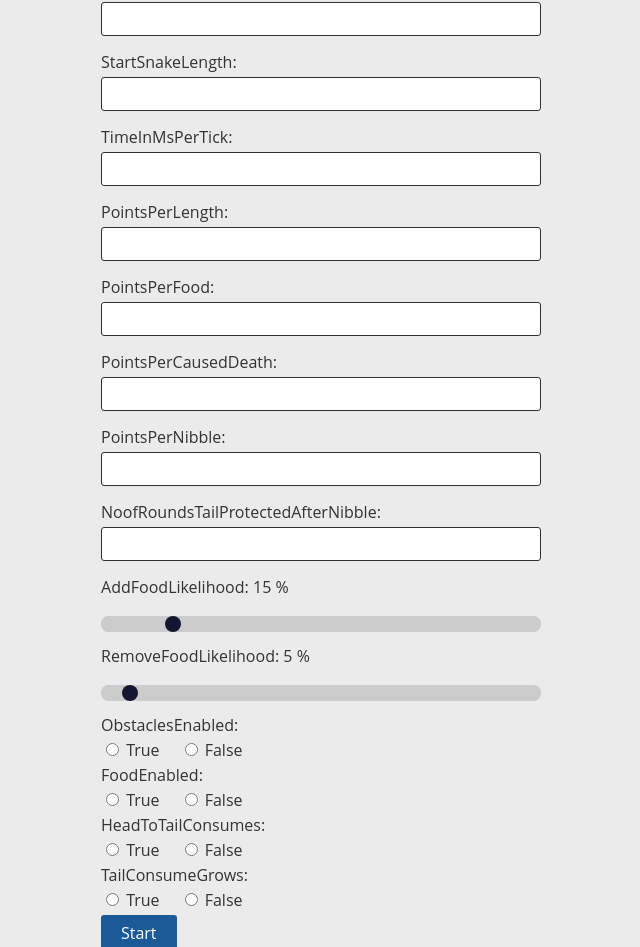
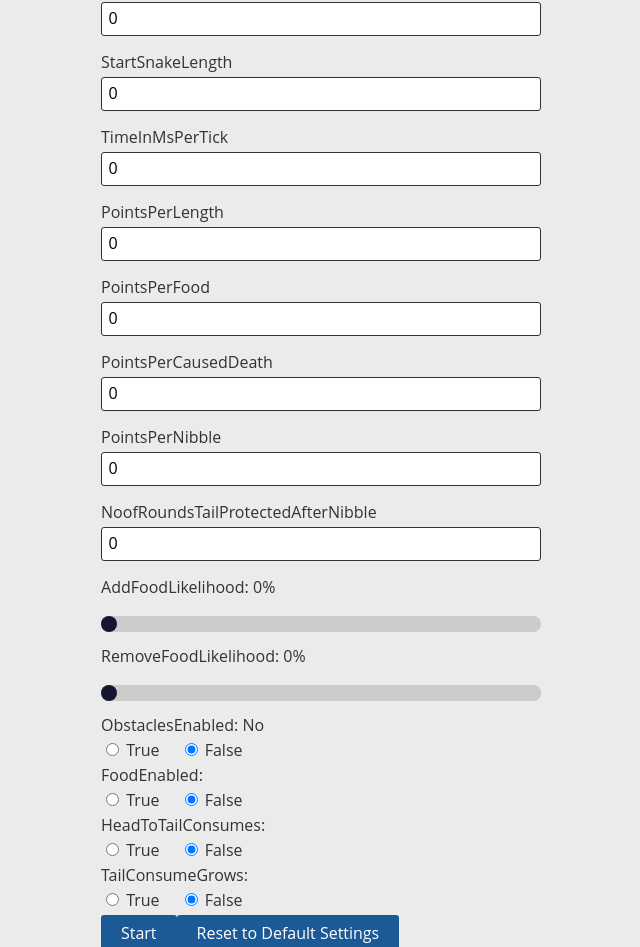
Before and after one commit to cygni/snakebot-reactclient, a React (Create React App) app: page /tournament in a window 1280 px wide. Shown: the part 275-1222 px from the top of the page, without its empty margins (179-819 px from the left). Built offline with nearby package versions, Linux system fonts and the light colour scheme; no server answers.

Commit message:
Store and update gamesettings with forms
Co-authored-by: SebastianH-ctrl <SebastianH-ctrl@users.noreply.github.com>
Co-authored-by: Olivia <oliviaharlin@users.noreply.github.com>

```diff
--- a/src/components/TournamentSettings.tsx
+++ b/src/components/TournamentSettings.tsx
@@ -1,15 +1,28 @@
-import { FormEventHandler, ReactEventHandler } from 'react'
+import { FormEventHandler, ReactEventHandler, useState, useEffect } from 'react'
 import { GameSettings } from '../constants/messageTypes'
-import { useAppDispatch } from '../context/hooks'
-import { createTournament, updateGameSettings } from '../context/slices/tournamentSlice'
+import { useAppDispatch, useAppSelector } from '../context/hooks'
+import { createTournament, updateGameSettings, startTournamentGame } from '../context/slices/tournamentSlice'
 
 type Props = {
   tournamentName: string,
   gameSettings: GameSettings
 }
 
-function TournamentSettings({tournamentName, gameSettings}: Props) {
+function TournamentSettings() {
+  const gameSettings = useAppSelector(state => state.tournament.gameSettings);
+  const tournamentName = useAppSelector(state => state.tournament.tournamentName);
+  const [localGameSettings, setLocalGameSettings] = useState(gameSettings);
+  const dispatch = useAppDispatch();
 
+  function initTournament(){
+    dispatch(updateGameSettings);
+    dispatch(startTournamentGame);
+  }
+
+  useEffect(() => {
+    console.log("UPDATING GAME SETTINGS FROM SOCKET:",gameSettings);
+    setLocalGameSettings(gameSettings);
+  }, [gameSettings]);
 
   return (
     <div>
@@ -21,39 +34,42 @@ function TournamentSettings({tournamentName, gameSettings}: Props) {
           <form role="form" onSubmit={(e) => {
               e.preventDefault();
               console.log("STARTING TOURNAMENT");
+              initTournament();
               //Dispatch action to start tournament and update game settings (which in turn sends socket message to server)
             }}>
 
             <div>
                 <label htmlFor="maxNoofPlayers">
-                  MaxPlayers: {gameSettings.maxNoofPlayers}
+                  MaxPlayers
                 </label>
                 <input
                   name="maxPlayers"
                   id="maxNoofPlayers"
                   type="number"
                   min="5" max="100"
-                  placeholder={gameSettings.maxNoofPlayers?.toString()}
+                  value={localGameSettings.maxNoofPlayers}
+                  onChange={(e) => {setLocalGameSettings({...localGameSettings, maxNoofPlayers: parseInt(e.target.value)})}}
                 />
 
             </div>
 
             <div>
                 <label htmlFor="startSnakeLength">
-                  StartSnakeLength: {gameSettings.startSnakeLength}
+                  StartSnakeLength
                 </label>
                 <input
                   name="startSnakeLength"
                   id="startSnakeLength"
                   type="number"
                   min="1" max="10"
-                  placeholder={gameSettings.startSnakeLength?.toString()}
+                  value={localGameSettings.startSnakeLength}
+                  onChange={(e) => {setLocalGameSettings({...localGameSettings, startSnakeLength: parseInt(e.target.value)})}}
                 />
             </div>
 
             <div>
                 <label htmlFor="timeInMsPerTick">
-                  TimeInMsPerTick: {gameSettings.timeInMsPerTick}
+                  TimeInMsPerTick
                 </label>
                 <input
                   name="timeInMsPerTick"
@@ -61,72 +77,77 @@ function TournamentSettings({tournamentName, gameSettings}: Props) {
                   id="timeInMsPerTick"
                   step="250"
                   min="250" max="1500"
-                  placeholder={gameSettings.timeInMsPerTick?.toString()}
+                  value={localGameSettings.timeInMsPerTick}
+                  onChange={(e) => {setLocalGameSettings({...localGameSettings, timeInMsPerTick: parseInt(e.target.value)})}}
                 />
             </div>
 
             <div>
                 <label htmlFor="pointsPerLength">
-                  PointsPerLength: {gameSettings.pointsPerLength}
+                  PointsPerLength
                 </label>
                 <input
                   name="pointsPerLength"
                   id="pointsPerLength"
                   type="number"
                   min="0" max="25"
-                  placeholder={gameSettings.pointsPerLength?.toString()}
+                  value={localGameSettings.pointsPerLength}
+                  onChange={(e) => {setLocalGameSettings({...localGameSettings, pointsPerLength: parseInt(e.target.value)})}}
                 />
             </div>
 
             <div>
                 <label htmlFor="pointsPerFood">
-                  PointsPerFood: {gameSettings.pointsPerFood}
+                  PointsPerFood
                 </label>
                 <input
                   name="pointsPerFood"
                   id="pointsPerFood"
                   type="number"
                   min="0" max="25"
-                  placeholder={gameSettings.pointsPerFood?.toString()}
+                  value={localGameSettings.pointsPerFood}
+                  onChange={(e) => {setLocalGameSettings({...localGameSettings, pointsPerFood: parseInt(e.target.value)})}}
                 />
               </div>
 
               <div>
                 <label htmlFor="pointsPerCausedDeath">
-                  PointsPerCausedDeath: {gameSettings.pointsPerCausedDeath}
+                  PointsPerCausedDeath
                 </label>
                 <input
                   name="pointsPerCausedDeath"
                   id="pointsPerCausedDeath"
                   type="number"
                   min="0" max="25"
-                  placeholder={gameSettings.pointsPerCausedDeath?.toString()}
+                  value={localGameSettings.pointsPerCausedDeath}
+                  onChange={(e) => {setLocalGameSettings({...localGameSettings, pointsPerCausedDeath: parseInt(e.target.value)})}}
                 />
               </div>
 
               <div>
                 <label htmlFor="pointsPerNibble">
-                  PointsPerNibble: {gameSettings.pointsPerNibble}
+                  PointsPerNibble
                 </label>
                 <input
                   name="pointsPerNibble"
                   id="pointsPerNibble"
                   type="number"
                   min="0" max="25"
-                  placeholder={gameSettings.pointsPerNibble?.toString()}
+                  value={localGameSettings.pointsPerNibble}
+                  onChange={(e) => {setLocalGameSettings({...localGameSettings, pointsPerNibble: parseInt(e.target.value)})}}
                 />
               </div>
 
               <div>
                 <label htmlFor="noofRoundsTailProtectedAfterNibble">
-                  NoofRoundsTailProtectedAfterNibble:
-                  {gameSettings.noofRoundsTailProtectedAfterNibble}
+                  NoofRoundsTailProtectedAfterNibble
                 </label>
                 <input
                   name="noofRoundsTailProtectedAfterNibble"
                   id="noofRoundsTailProtectedAfterNibble" type="number" min="0"
                   max="10"
-                  placeholder={gameSettings.noofRoundsTailProtectedAfterNibble?.toString()}
+                  value={localGameSettings.noofRoundsTailProtectedAfterNibble}
+                  onChange={(e) => {setLocalGameSettings({...localGameSettings, noofRoundsTailProtectedAfterNibble: parseInt(e.target.value)})}}
                 />
               </div>
 
@@ -134,7 +155,7 @@ function TournamentSettings({tournamentName, gameSettings}: Props) {
               <div>
                 <div>
                   <label htmlFor="addFoodLikelihood">
-                    AddFoodLikelihood: {gameSettings.addFoodLikelihood} %
+                    AddFoodLikelihood: {localGameSettings.addFoodLikelihood}%
                   </label>
                 </div>
                 <input
@@ -144,14 +165,15 @@ function TournamentSettings({tournamentName, gameSettings}: Props) {
                   type="range"
                   min="0" max="100"
                   step="5"
-                  defaultValue={gameSettings.addFoodLikelihood}
+                  value={localGameSettings.addFoodLikelihood}
+                  onChange={(e) => {setLocalGameSettings({...localGameSettings, addFoodLikelihood: parseInt(e.target.value)})}}
                 />
               </div>
 
               <div>
                 <div>
                   <label htmlFor="removeFoodLikelihood">
-                    RemoveFoodLikelihood: {gameSettings.removeFoodLikelihood} %
+                    RemoveFoodLikelihood: {localGameSettings.removeFoodLikelihood}%
                   </label>
                 </div>
                 <div>
@@ -162,7 +184,8 @@ function TournamentSettings({tournamentName, gameSettings}: Props) {
                     type="range"
                     min="0" max="100"
                     step="5"
-                    defaultValue={gameSettings.removeFoodLikelihood}
+                    value={localGameSettings.removeFoodLikelihood}
+                    onChange={(e) => {setLocalGameSettings({...localGameSettings, removeFoodLikelihood: parseInt(e.target.value)})}}
 
                   />
                 </div>
@@ -170,29 +193,23 @@ function TournamentSettings({tournamentName, gameSettings}: Props) {
 
               <div style={{ width: '440px' }}>
                 <div>
-                  <label htmlFor="obstaclesEnabled">
-                      ObstaclesEnabled:
+                  <label>
+                      ObstaclesEnabled: {localGameSettings.obstaclesEnabled ? "Yes" : "No"}
                   </label>
                 </div>
 
                 <div>
                   <input
-                    name="obstaclesEnabled"
-                    id="obstaclesEnabled"
                     type="radio"
-                    value="True"
-                    // defaultChecked={this.props.settings.obstaclesEnabled === true}
-                    // onChange={ConfigureTournamentForm.onInputChange}
+                    checked={localGameSettings.obstaclesEnabled}
+                    onChange={(e) => {setLocalGameSettings({...localGameSettings, obstaclesEnabled: true})}}
                   /> True
 
-                  <label htmlFor="obstaclesEnabled" style={{ marginLeft: '20px' }}>
+                  <label style={{ marginLeft: '20px' }}>
                     <input
-                      name="obstaclesEnabled"
-                      id="obstaclesEnabled"
                       type="radio"
-                      value="False"
-                      // defaultChecked={this.props.settings.obstaclesEnabled === false}
-                      // onChange={ConfigureTournamentForm.onInputChange}
+                      checked={!localGameSettings.obstaclesEnabled}
+                      onChange={(e) => {setLocalGameSettings({...localGameSettings, obstaclesEnabled: false})}}
                     /> False
                   </label>
                 </div>
@@ -200,28 +217,22 @@ function TournamentSettings({tournamentName, gameSettings}: Props) {
 
               <div style={{ width: '440px' }}>
                 <div>
-                  <label htmlFor="foodEnabled">
+                  <label>
                     FoodEnabled:
                   </label>
                 </div>
                 <div>
                   <input
-                    name="foodEnabled"
-                    id="foodEnabled"
                     type="radio"
-                    value="True"
-                    // defaultChecked={this.props.settings.foodEnabled === true}
-                    // onChange={ConfigureTournamentForm.onInputChange}
+                    checked={localGameSettings.foodEnabled === true}
+                    onChange={(e) => {setLocalGameSettings({...localGameSettings, foodEnabled: true})}}
                   /> True
 
-                  <label htmlFor="foodEnabled" style={{ marginLeft: '20px' }}>
+                  <label style={{ marginLeft: '20px' }}>
                     <input
-                      name="foodEnabled"
-                      id="foodEnabled"
                       type="radio"
-                      value="False"
-                      // defaultChecked={this.props.settings.foodEnabled === false}
-                      // onChange={ConfigureTournamentForm.onInputChange}
+                      checked={localGameSettings.foodEnabled === false}
+                      onChange={(e) => {setLocalGameSettings({...localGameSettings, foodEnabled: false})}}
                     /> False
                   </label>
                 </div>
@@ -229,26 +240,21 @@ function TournamentSettings({tournamentName, gameSettings}: Props) {
 
               <div style={{ width: '440px' }}>
                 <div>
-                  <label htmlFor="headToTailConsumes" style={{ marginRight: '20px' }}>
+                  <label style={{ marginRight: '20px' }}>
                     HeadToTailConsumes:
                   </label>
                 </div>
                 <div>
                   <input
-                    name="headToTailConsumes"
-                    id="headToTailConsumes" type="radio"
-                    value="True"
-                    // defaultChecked={this.props.settings.headToTailConsumes === true}
-                    // onChange={ConfigureTournamentForm.onInputChange}
+                    type="radio"
+                    checked={localGameSettings.headToTailConsumes === true}
+                    onChange={(e) => {setLocalGameSettings({...localGameSettings, headToTailConsumes: true})}}
                   /> True
-                  <label htmlFor="headToTailConsumes" style={{ marginLeft: '20px' }}>
+                  <label style={{ marginLeft: '20px' }}>
                     <input
-                      name="headToTailConsumes"
-                      id="headToTailConsumes"
                       type="radio"
-                      defaultChecked={gameSettings.headToTailConsumes === false}
-                      // value="False"
-                      // onChange={ConfigureTournamentForm.onInputChange}
+                      checked={localGameSettings.headToTailConsumes === false}
+                      onChange={(e) => {setLocalGameSettings({...localGameSettings, headToTailConsumes: false})}}
                     /> False
                   </label>
                 </div>
@@ -256,26 +262,22 @@ function TournamentSettings({tournamentName, gameSettings}: Props) {
 
               <div style={{ width: '440px' }}>
                 <div>
-                  <label htmlFor="tailConsumeGrows" style={{ marginRight: '20px' }}>
+                  <label style={{ marginRight: '20px' }}>
                     TailConsumeGrows:
                   </label>
                 </div>
                 <div>
                   <input
-                    name="tailConsumeGrows"
-                    id="tailConsumeGrows"
                     type="radio"
-                    value="True"
-                    // placeholder={gameSettings.startSnakeLength?.toString()}
+                    checked={localGameSettings.tailConsumeGrows === true}
+                    onChange={(e) => {setLocalGameSettings({...localGameSettings, tailConsumeGrows: true})}}
                   /> True
 
-                  <label htmlFor="tailConsumeGrows" style={{ marginLeft: '20px' }}>
+                  <label style={{ marginLeft: '20px' }}>
                     <input
-                      name="tailConsumeGrows"
-                      id="tailConsumeGrows"
                       type="radio"
-                      value="False"
-                      // placeholder={gameSettings.tailConsumeGrows?.toString()}
+                      checked={localGameSettings.tailConsumeGrows === false}
+                      onChange={(e) => {setLocalGameSettings({...localGameSettings, tailConsumeGrows: false})}}
                     /> False
                   </label>
                 </div>
@@ -283,6 +285,8 @@ function TournamentSettings({tournamentName, gameSettings}: Props) {
 
 
               <button type="submit" className="btn btn-primary">Start</button>
+              <button onClick={()=>setLocalGameSettings(gameSettings)} className="btn btn-primary">Reset to Default Settings</button>
+
 
           </form>
         </article>
--- a/src/context/slices/tournamentSlice.ts
+++ b/src/context/slices/tournamentSlice.ts
@@ -1,6 +1,27 @@
 import { createSlice, createAction, PayloadAction } from '@reduxjs/toolkit';
 import api from '../../api';
-import { TournamentCreatedMessage, GameSettings, Message} from "../../constants/messageTypes";
+import { TournamentCreatedMessage, GameSettings, Message, GameCreatedMessage} from "../../constants/messageTypes";
+
+const placeholdGameSettings: GameSettings = {
+    addFoodLikelihood: 0,
+    foodEnabled: false,
+    headToTailConsumes: false,
+    maxNoofPlayers: 0,
+    noofRoundsTailProtectedAfterNibble: 0,
+    obstaclesEnabled: false,
+    pointsPerCausedDeath: 0,
+    pointsPerFood: 0,
+    pointsPerLength: 0,
+    pointsPerNibble: 0,
+    removeFoodLikelihood: 0,
+    spontaneousGrowthEveryNWorldTick: 0,
+    startFood: 0,
+    startObstacles: 0,
+    startSnakeLength: 0,
+    tailConsumeGrows: false,
+    timeInMsPerTick: 0,
+    trainingGame: false,
+}
 
 export type TournamentData = {
     gameSettings: GameSettings;
@@ -14,7 +35,7 @@ export type TournamentData = {
 
 const initialState: TournamentData = {
     // Default game settings
-    gameSettings: {addFoodLikelihood: 15, removeFoodLikelihood: 5} as GameSettings,
+    gameSettings: placeholdGameSettings,
     tournamentId: "",
     tournamentName: "Tournament Not Created",
     noofLevels: 0,
@@ -48,6 +69,10 @@ export const tournamentSlice = createSlice({
 
             // TODO: Exception handling, what if message gets lost?
             api.updateTournamentSettings(action.payload);
+        },
+
+        startTournamentGame: (state, action: PayloadAction<GameCreatedMessage>) => {
+            api.startTournamentGame(action.payload.gameId);
         }
 
 
@@ -56,6 +81,6 @@ export const tournamentSlice = createSlice({
 
   });
 
-  export const { addMessage, createTournament, updateGameSettings } = tournamentSlice.actions
+  export const { addMessage, createTournament, updateGameSettings, startTournamentGame } = tournamentSlice.actions
 
   export default tournamentSlice.reducer
--- a/src/views/TournamentView.tsx
+++ b/src/views/TournamentView.tsx
@@ -29,7 +29,7 @@ function TournamentView() {
 
   return (
     <section className="page clear-fix">
-      <TournamentSettings tournamentName={tournament.tournamentName} gameSettings={tournament.gameSettings}/>
+      <TournamentSettings />
     </section>
 
   )
```
